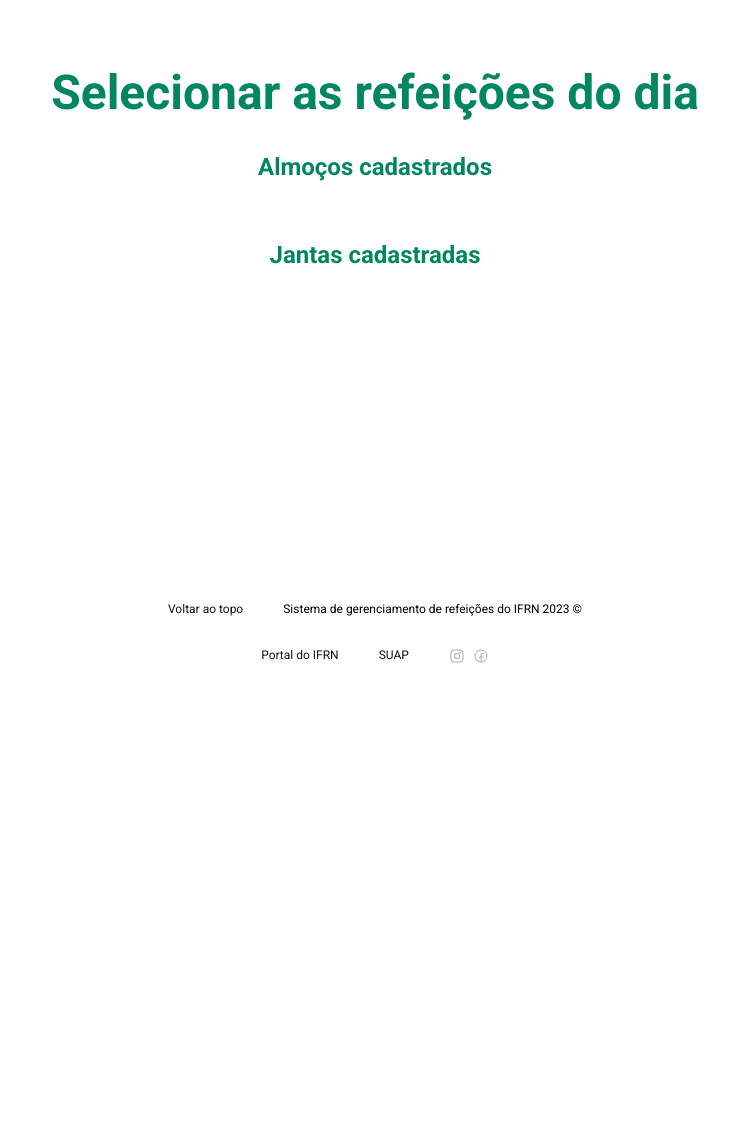
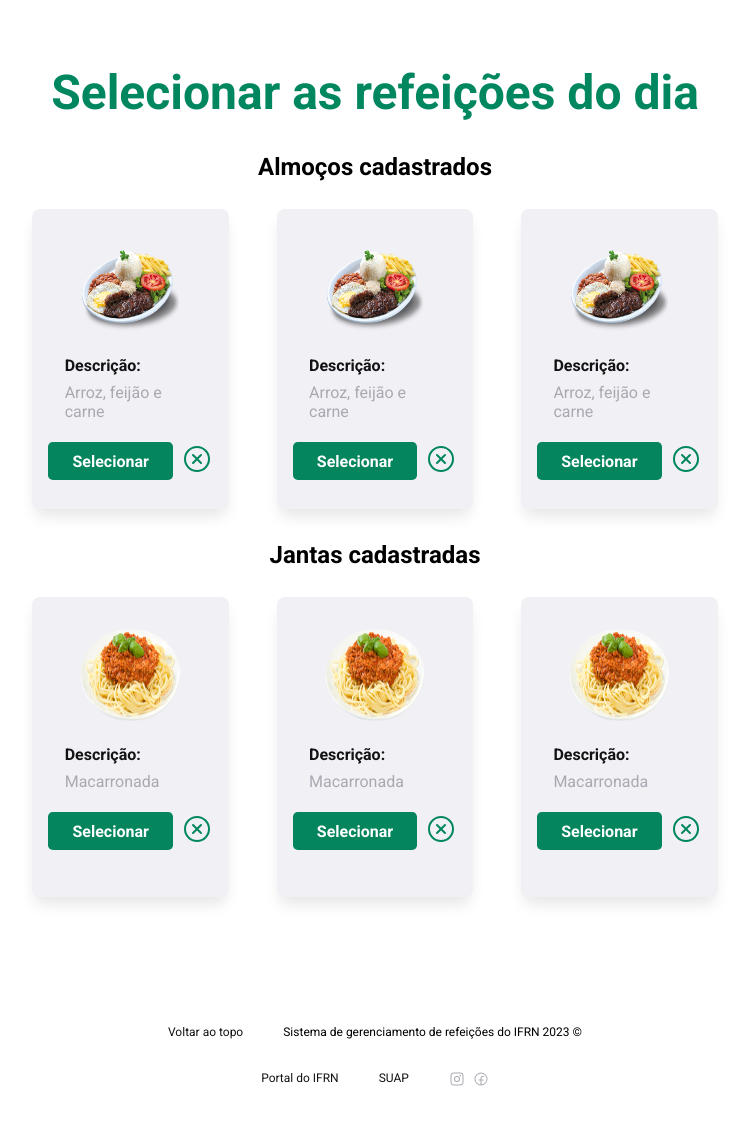
Before and after one commit to jjjor/SGR, a Django app: page /today_meal/ in a window 1280 px wide. Shown: the part 100-1223 px from the top of the page, without its empty margins (265-1014 px from the left). Before the commit the page ends 763 px from the top, so only its background shows below. Run offline with Django 4.2, Linux system fonts and the light colour scheme; a user stored in the database is signed in.

Commit message:
create meal/today meal updated

```diff
--- a/core/static/css/create_meal.css
+++ b/core/static/css/create_meal.css
@@ -43,6 +43,7 @@
     border-radius: 4px;
     padding: 32px 64px;
     gap: 32px;
+    box-shadow: 0px 10px 15px -3px rgba(0,0,0,0.1);
   }
   .formCreateMeal h3 {
     font-size: 32px;
@@ -57,7 +58,7 @@
     border-radius: 4px;
     font-weight: bold;
     font-size: 14px;
-    color: #121214;
+    color: white;
   }
   .formCreateMeal button:hover {
     cursor: pointer;
--- a/core/static/css/today_meal.css
+++ b/core/static/css/today_meal.css
@@ -28,7 +28,7 @@
   }
 
   .registered-dish h2 {
-    color: #00875f;
+    color: black;
   }
 
   .select-dish-container h1 {
@@ -54,10 +54,11 @@
     display: flex;
     flex-direction: column;
     align-items: center;
-    background-color: #323238;
+    background-color: #f0f0f5;
     border-radius: 0.5rem;
     gap: 1rem;
     height: 300px;
+    box-shadow: 0px 10px 15px -3px rgba(0,0,0,0.1);
   }
 
   .card-dish img {
@@ -103,12 +104,12 @@
   }
 
   .btn-select-dish {
-    background-color: #00875f;
+    background-color: #05855e;
     border: none;
     color: white;
     font-weight: bold;
     padding: 0.6rem 1.5rem;
-    border-radius: 0.5rem;
+    border-radius: 0.3rem;
     cursor: pointer;
     text-decoration: none;
   }
--- a/core/static/css/today_menu.css
+++ b/core/static/css/today_menu.css
@@ -25,7 +25,7 @@
     justify-content: center;
     width: 400px;
     height: auto;
-    background: #e1e1e6;
+    background: #f1f1f1;
     border-radius: 8px;
     padding: 1rem 0rem;
   }
@@ -38,11 +38,11 @@
     width: 256px;
   }
   .snacks > h1 {
-    font-size: 32px;
-    color: #00875f;
+    font-size: 30px;
+    color: black;
   }
   .snacks > p {
-    color: #a9a9b2;
+    color: white;
     font-size: 20px;
   }
 
@@ -59,7 +59,7 @@
     display: flex;
     align-items: center;
     justify-content: center;
-    background: #505059;
+    background: #f1f1f1;
     border-radius: 4px;
     width: 256px;
     height: 200px;
@@ -99,7 +99,7 @@
     background: #00875f;
     text-decoration: none;
     text-align: center;
-    color: #e1e1e6;
+    color: white;
     border-radius: 4px;
     font-weight: bold;
   }
@@ -108,7 +108,7 @@
     background: #00875f;
     text-decoration: none;
     text-align: center;
-    color: #e1e1e6;
+    color: white;
     border-radius: 4px;
     font-weight: bold;
   }
--- a/core/templates/today_meal.html
+++ b/core/templates/today_meal.html
@@ -12,44 +12,98 @@
     <div class="registered-dish">
       <h2>Almoços cadastrados</h2>
       <div class="registered-dish-container">
-        {% for almoco in almocos %}
+
         <div class="card-dish">
-          <img src="{{almoco.image.url}}" alt="" />
+          <img src="{% static 'img/almoco.png' %}" alt="" />
           <div class="description">
             <p class="description-title">Descrição:</p>
-            <p class="description-text">{{almoco.description}}</p>
+            <p class="description-text">Arroz, feijão e carne</p>
           </div>
+
           <div class="selectDishToDay">
             <a
-              href="{% url 'select-snack' almoco.id %}"
+              href=""
               class="btn-select-dish"
               title="Seleciona a refeição do dia"
               >Selecionar</a
             >
-            {% if almoco.snack_to_day %}
+
             <a
               title="Retira da refeição o titulo de refeição do dia"
-              href="{% url 'remove-snack' almoco.id %}"
+              href=""
               ><img
                 src="{% static 'img/x-circle.svg' %}"
                 alt=""
                 id="imageRemove"
             /></a>
-            {% endif %}
+
           </div>
         </div>
-        {% endfor %}
+        <div class="card-dish">
+          <img src="{% static 'img/almoco.png' %}" alt="" />
+          <div class="description">
+            <p class="description-title">Descrição:</p>
+            <p class="description-text">Arroz, feijão e carne</p>
+          </div>
+
+          <div class="selectDishToDay">
+            <a
+              href=""
+              class="btn-select-dish"
+              title="Seleciona a refeição do dia"
+              >Selecionar</a
+            >
+
+            <a
+              title="Retira da refeição o titulo de refeição do dia"
+              href=""
+              ><img
+                src="{% static 'img/x-circle.svg' %}"
+                alt=""
+                id="imageRemove"
+            /></a>
+
+          </div>
+        </div>
+        <div class="card-dish">
+          <img src="{% static 'img/almoco.png' %}" alt="" />
+          <div class="description">
+            <p class="description-title">Descrição:</p>
+            <p class="description-text">Arroz, feijão e carne</p>
+          </div>
+
+          <div class="selectDishToDay">
+            <a
+              href=""
+              class="btn-select-dish"
+              title="Seleciona a refeição do dia"
+              >Selecionar</a
+            >
+
+            <a
+              title="Retira da refeição o titulo de refeição do dia"
+              href=""
+              ><img
+                src="{% static 'img/x-circle.svg' %}"
+                alt=""
+                id="imageRemove"
+            /></a>
+
+          </div>
+        </div>
+
+
       </div>
     </div>
     <div class="registered-dish">
       <h2>Jantas cadastradas</h2>
       <div class="registered-dish-container">
-        {% for janta in jantares %}
+
         <div class="card-dish">
-          <img src="{{janta.image.url}}" alt="" />
+          <img src="{% static 'img/janta.png' %}" alt="" />
           <div class="description">
             <p class="description-title">Descrição:</p>
-            <p class="description-text">{{janta.description}}</p>
+            <p class="description-text">Macarronada</p>
           </div>
           <div class="selectDishToDay">
             <a
@@ -58,7 +112,7 @@
               title="Seleciona a refeição do dia"
               >Selecionar</a
             >
-            {% if janta.snack_to_day %}
+
             <a
               title="Retira da refeição o titulo de refeição do dia"
               href=""
@@ -67,10 +121,60 @@
                 alt=""
                 id="imageRemove"
             /></a>
-            {% endif %}
+
           </div>
         </div>
-        {% endfor %}
+        <div class="card-dish">
+          <img src="{% static 'img/janta.png' %}" alt="" />
+          <div class="description">
+            <p class="description-title">Descrição:</p>
+            <p class="description-text">Macarronada</p>
+          </div>
+          <div class="selectDishToDay">
+            <a
+              href=""
+              class="btn-select-dish"
+              title="Seleciona a refeição do dia"
+              >Selecionar</a
+            >
+
+            <a
+              title="Retira da refeição o titulo de refeição do dia"
+              href=""
+              ><img
+                src="{% static 'img/x-circle.svg' %}"
+                alt=""
+                id="imageRemove"
+            /></a>
+
+          </div>
+        </div>
+        <div class="card-dish">
+          <img src="{% static 'img/janta.png' %}" alt="" />
+          <div class="description">
+            <p class="description-title">Descrição:</p>
+            <p class="description-text">Macarronada</p>
+          </div>
+          <div class="selectDishToDay">
+            <a
+              href=""
+              class="btn-select-dish"
+              title="Seleciona a refeição do dia"
+              >Selecionar</a
+            >
+
+            <a
+              title="Retira da refeição o titulo de refeição do dia"
+              href=""
+              ><img
+                src="{% static 'img/x-circle.svg' %}"
+                alt=""
+                id="imageRemove"
+            /></a>
+
+          </div>
+        </div>
+
       </div>
     </div>
   </div>
```
Also changed, not shown: core/templates/backenddepois.html (added, +79 -0 lines), core/templates/today_menu.html (+14 -12 lines), db.sqlite3.
